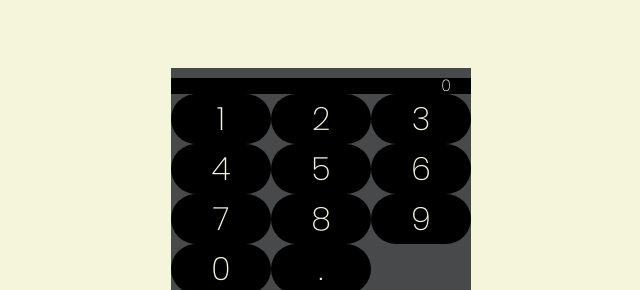
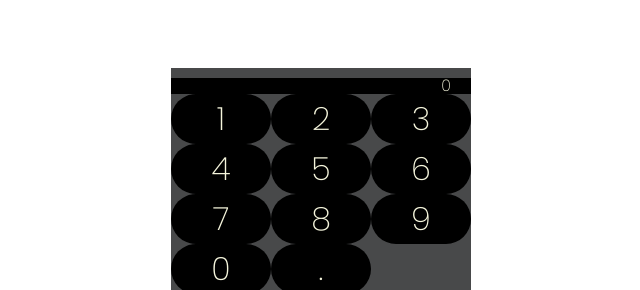
Before and after one commit to lnicepei/wise-calculator, a website built with webpack: page src/index.html in a window 1280 px wide. Shown: the part 119-409 px from the top of the page, without its empty margins (319-959 px from the left). Built offline with nearby package versions, Linux system fonts and the light colour scheme.

Commit message:
Make background white

```diff
--- a/src/styles/background.scss
+++ b/src/styles/background.scss
@@ -1,6 +1,6 @@
 body {
   height: 100vh;
-  background-color: beige;
+  background-color: white;
   display: flex;
   justify-content: center;
   align-items: center;
```
